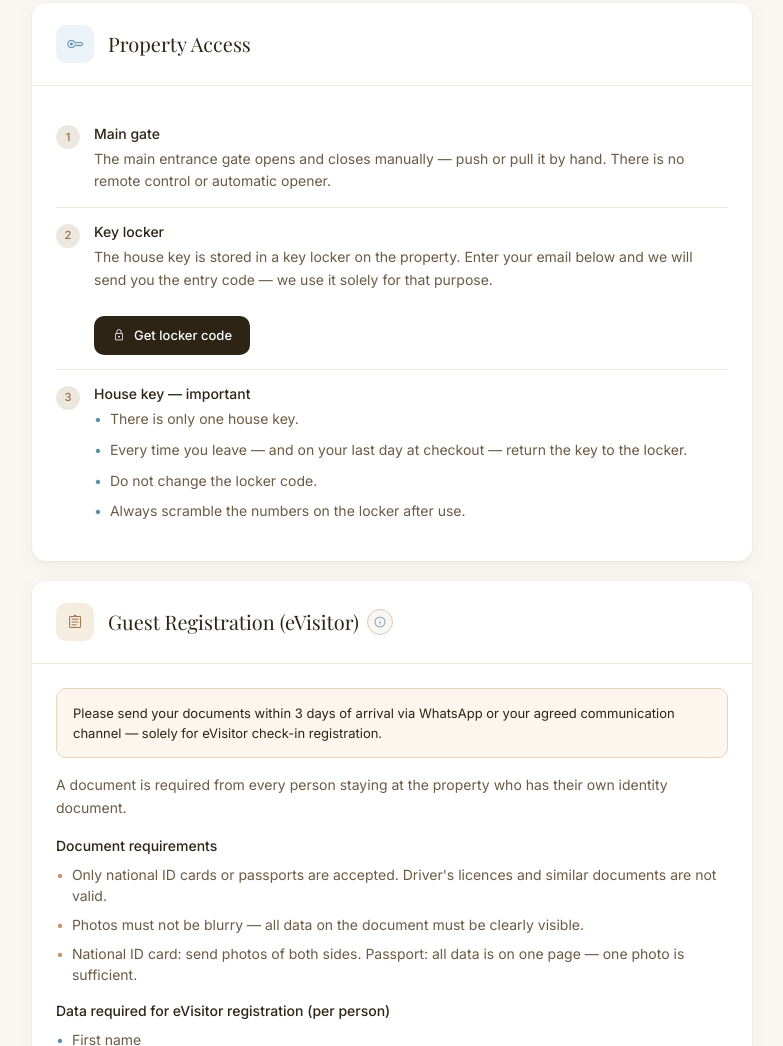
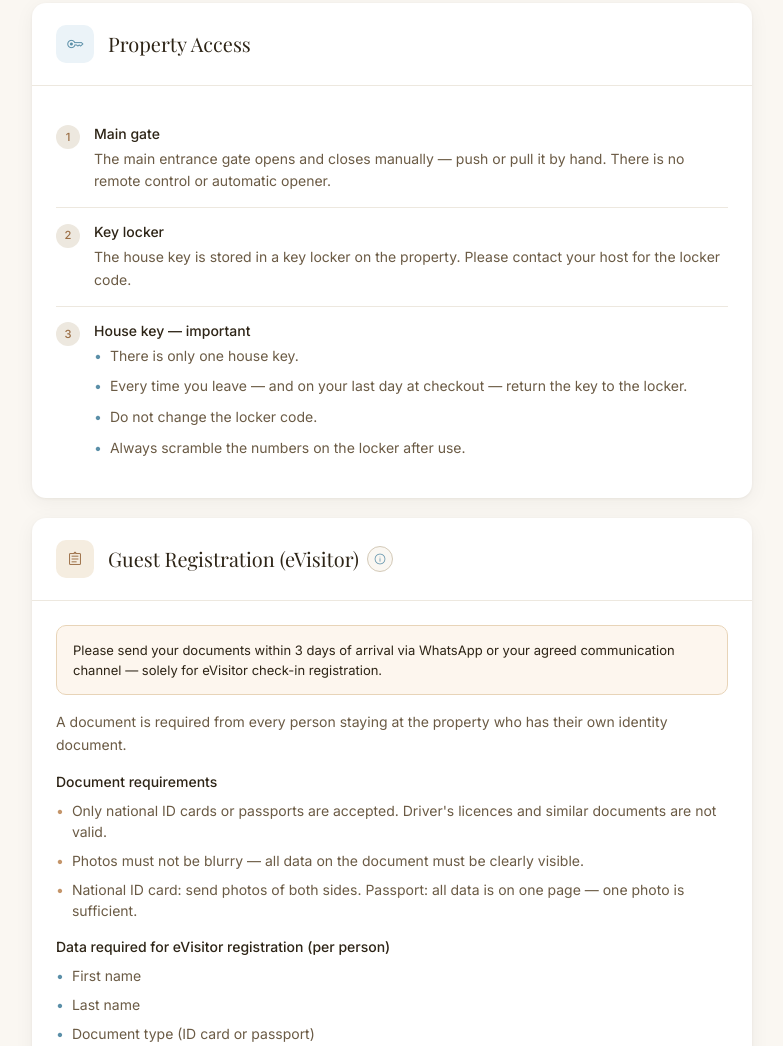
Before and after one commit to igrzetic/guest-info, a website: page index.html in a window 1280 px wide. Shown: the part 865-1911 px from the top of the page, without its empty margins (248-1031 px from the left). Drawn offline with nearby package versions, Linux system fonts and the light colour scheme.

Commit message:
Hide locker code button and direct guests to contact host.
Temporarily hide the email code flow until Resend is ready; locker instructions now ask guests to contact the host for the code in all languages.

Co-authored-by: Cursor <cursoragent@cursor.com>

```diff
--- a/constants/i18n/index.js
+++ b/constants/i18n/index.js
@@ -26,7 +26,7 @@ window.I18N = {
         "Glavna ulazna kapija otvara se i zatvara ručno — gurnite ili povucite je rukom. Nema daljinskog upravljača niti automatskog otvarača.",
       lockerTitle: "Spremnik za ključ",
       lockerDesc:
-        "Ključ od kuće nalazi se u spremniku za ključ na imanju. Unesite e-mail ispod i poslat ćemo vam šifru za ulazak — koristimo je isključivo u tu svrhu.",
+        "Ključ od kuće nalazi se u spremniku za ključ na imanju. Za šifru spremnika dodatno kontaktirajte domaćina.",
       getCodeBtn: "Dohvati šifru spremnika",
       modalTitle: "Šifra spremnika za ključ",
       modalIntro:
@@ -325,7 +325,7 @@ window.I18N = {
         "The main entrance gate opens and closes manually — push or pull it by hand. There is no remote control or automatic opener.",
       lockerTitle: "Key locker",
       lockerDesc:
-        "The house key is stored in a key locker on the property. Enter your email below and we will send you the entry code — we use it solely for that purpose.",
+        "The house key is stored in a key locker on the property. Please contact your host for the locker code.",
       getCodeBtn: "Get locker code",
       modalTitle: "Key locker code",
       modalIntro:
@@ -625,7 +625,7 @@ window.I18N = {
         "Il cancello d'ingresso si apre e chiude manualmente — spingetelo o tiratelo a mano. Non c'è telecomando né apertura automatica.",
       lockerTitle: "Cassetta chiavi",
       lockerDesc:
-        "La chiave di casa si trova in una cassetta chiavi sulla proprietà. Inserisci l'e-mail qui sotto e ti invieremo il codice di accesso — lo usiamo esclusivamente per questo scopo.",
+        "La chiave di casa si trova in una cassetta chiavi sulla proprietà. Per il codice della cassetta, contattate il proprietario.",
       getCodeBtn: "Ottieni codice cassetta",
       modalTitle: "Codice cassetta chiavi",
       modalIntro:
@@ -926,7 +926,7 @@ window.I18N = {
         "Das Haupteingangstor öffnet und schließt sich manuell — per Hand schieben oder ziehen. Es gibt keine Fernbedienung oder automatische Öffnung.",
       lockerTitle: "Schlüsseltresor",
       lockerDesc:
-        "Der Hausschlüssel befindet sich in einem Schlüsseltresor auf dem Grundstück. Geben Sie unten Ihre E-Mail ein — wir senden Ihnen den Zugangscode ausschließlich dafür.",
+        "Der Hausschlüssel befindet sich in einem Schlüsseltresor auf dem Grundstück. Bitte kontaktieren Sie Ihren Gastgeber für den Tresor-Code.",
       getCodeBtn: "Tresor-Code anfordern",
       modalTitle: "Schlüsseltresor-Code",
       modalIntro:
@@ -1228,7 +1228,7 @@ window.I18N = {
         "Glavna vhodna vrata se odpirajo in zapirajo ročno — potisnite ali povlecite jih z roko. Ni daljinskega upravljalnika ali avtomatskega odpiranja.",
       lockerTitle: "Predal za ključ",
       lockerDesc:
-        "Ključ od hiše je v predalu za ključ na posestvu. Spodaj vnesite e-pošto in poslali vam bomo kodo za vstop — uporabljamo jo izključno za ta namen.",
+        "Ključ od hiše je v predalu za ključ na posestvu. Za kodo predala dodatno kontaktirajte gostitelja.",
       getCodeBtn: "Pridobi kodo predala",
       modalTitle: "Koda predala za ključ",
       modalIntro:
--- a/index.html
+++ b/index.html
@@ -1714,17 +1714,17 @@
                 Key locker
               </p>
               <p
-                class="text-sm text-mid leading-relaxed mb-3"
+                class="text-sm text-mid leading-relaxed"
                 data-i18n="access.lockerDesc"
               >
-                The house key is stored in a key locker on the property. Enter
-                your email below and we will send you the entry code — we use it
-                solely for that purpose.
+                The house key is stored in a key locker on the property. Please
+                contact your host for the locker code.
               </p>
               <button
                 type="button"
                 id="access-code-btn"
                 class="access-code-btn"
+                hidden
               >
                 <span class="material-symbols-outlined ui-icon-sm" aria-hidden="true">lock</span>
                 <span data-i18n="access.getCodeBtn">Get locker code</span>
```
